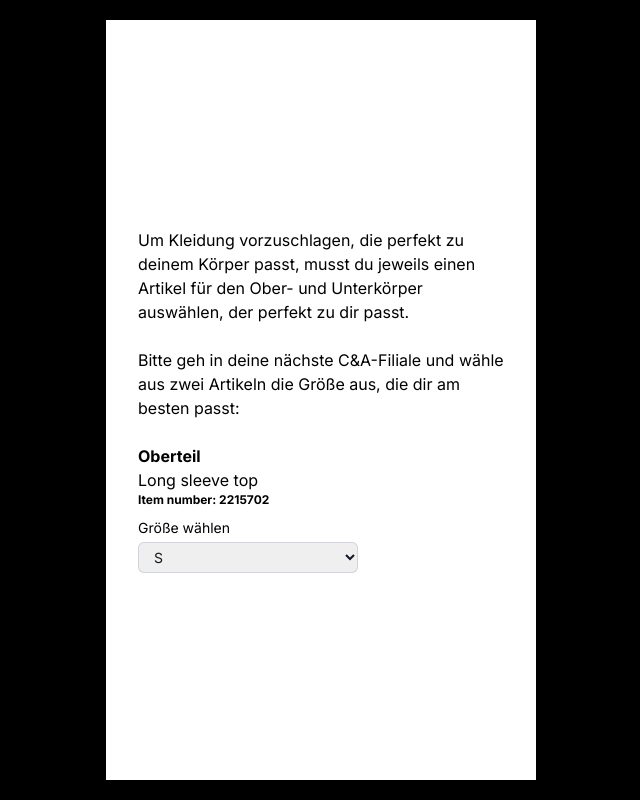
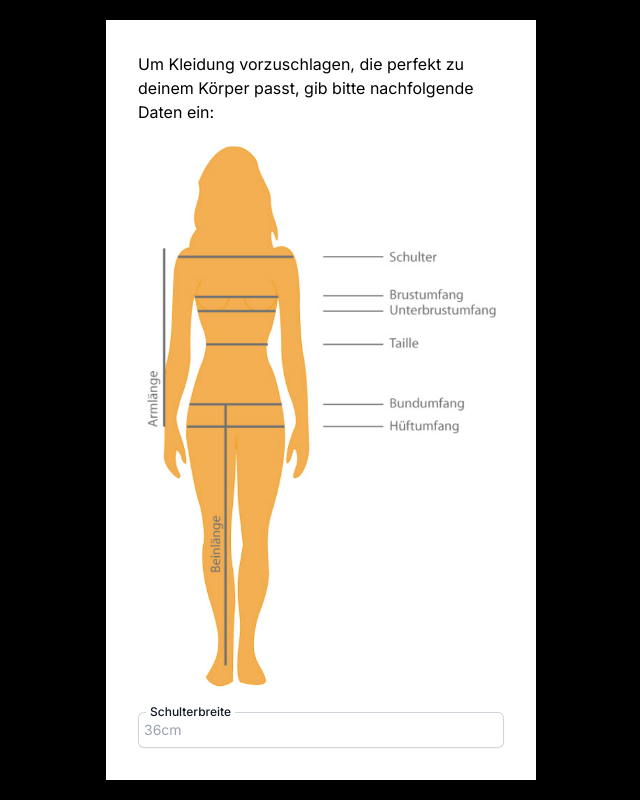
Before and after one commit to jasmin-raith/match-my-size, a Next.js app: page /select-size in a window 1280 px wide. Shown: the whole page, without its empty margins (319-959 px from the left). Built offline with nearby package versions, Linux system fonts and the light colour scheme.

Commit message:
modify page select-size

```diff
--- a/app/select-size/page.tsx
+++ b/app/select-size/page.tsx
@@ -1,49 +1,30 @@
 export default function SelectSize() {
   return (
-    <div className="mx-8">
-      <div>
-        <p>
-          Um Kleidung vorzuschlagen, die perfekt zu deinem Körper passt, musst
-          du jeweils einen Artikel für den Ober- und Unterkörper auswählen, der
-          perfekt zu dir passt.
-        </p>
-        <br />
-        <p>
-          Bitte geh in deine nächste C&A-Filiale und wähle aus zwei Artikeln die
-          Größe aus, die dir am besten passt:
-        </p>
+    <div className="h-full flex flex-col justify-between p-8">
+
+      <p>
+        Um Kleidung vorzuschlagen, die perfekt zu deinem Körper passt, gib bitte
+        nachfolgende Daten ein:
+      </p>
+
+      <img src="/body-measurements.png" alt="" className="" />
+
+      <div className="relative">
+        <label
+          htmlFor="name"
+          className="absolute -top-2 left-2 inline-block bg-white px-1 text-xs font-medium text-gray-900"
+        >
+          Schulterbreite
+        </label>
+        <input
+          id="name"
+          name="name"
+          type="text"
+          placeholder="36cm"
+          className="block w-full rounded-md border-0 p-1.5 text-gray-900 shadow-sm ring-1 ring-inset ring-gray-300 placeholder:text-gray-400 focus:ring-2 focus:ring-inset focus:ring-indigo-600 sm:text-sm sm:leading-6"
+        />
       </div>
-      <br />
-      <div className="flex flex-col items-start">
-        <p>
-          <b>Oberteil</b>
-        </p>
-        <p>Long sleeve top</p>
-        <p className="text-xs">
-          <b>Item number: 2215702</b>
-        </p>
-      </div>
-      <div className="w-3/5">
-        <label
-          htmlFor="choose-size"
-          className="block text-sm mt-2.5"
-        >
-          Größe wählen
-        </label>
-        <select
-          id="choose-size"
-          name="choose-size"
-          defaultValue="S"
-          className="mt-1 block w-full rounded-md border-0 py-1.5 pl-3 pr-10 text-gray-900 ring-1 ring-inset ring-gray-300 focus:ring-2 focus:ring-indigo-600 sm:text-sm sm:leading-6"
-        >
-          <option>XS</option>
-          <option>S</option>
-          <option>M</option>
-          <option>L</option>
-          <option>XL</option>
-          <option>XXL</option>
-        </select>
-      </div>
+
     </div>
   );
 }
```
Also changed, not shown: public/body-measurements.png (added).
